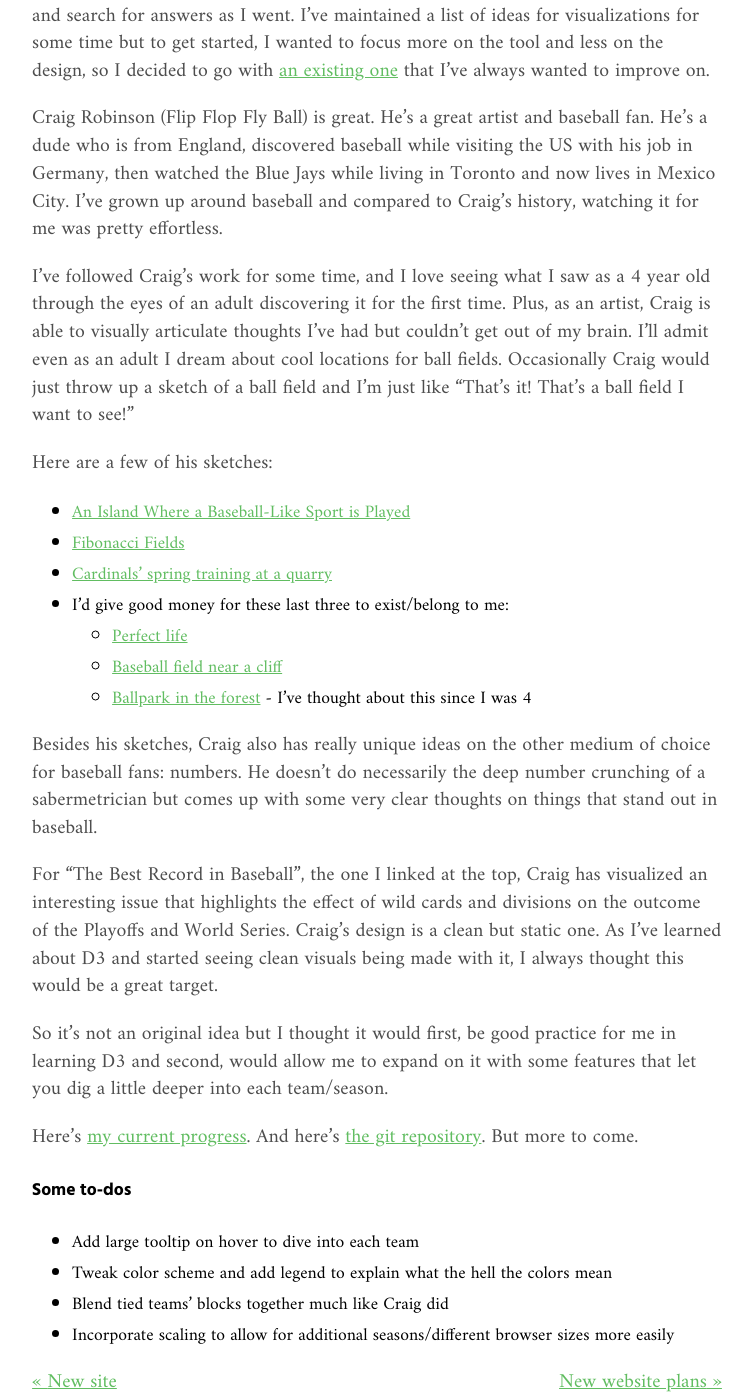
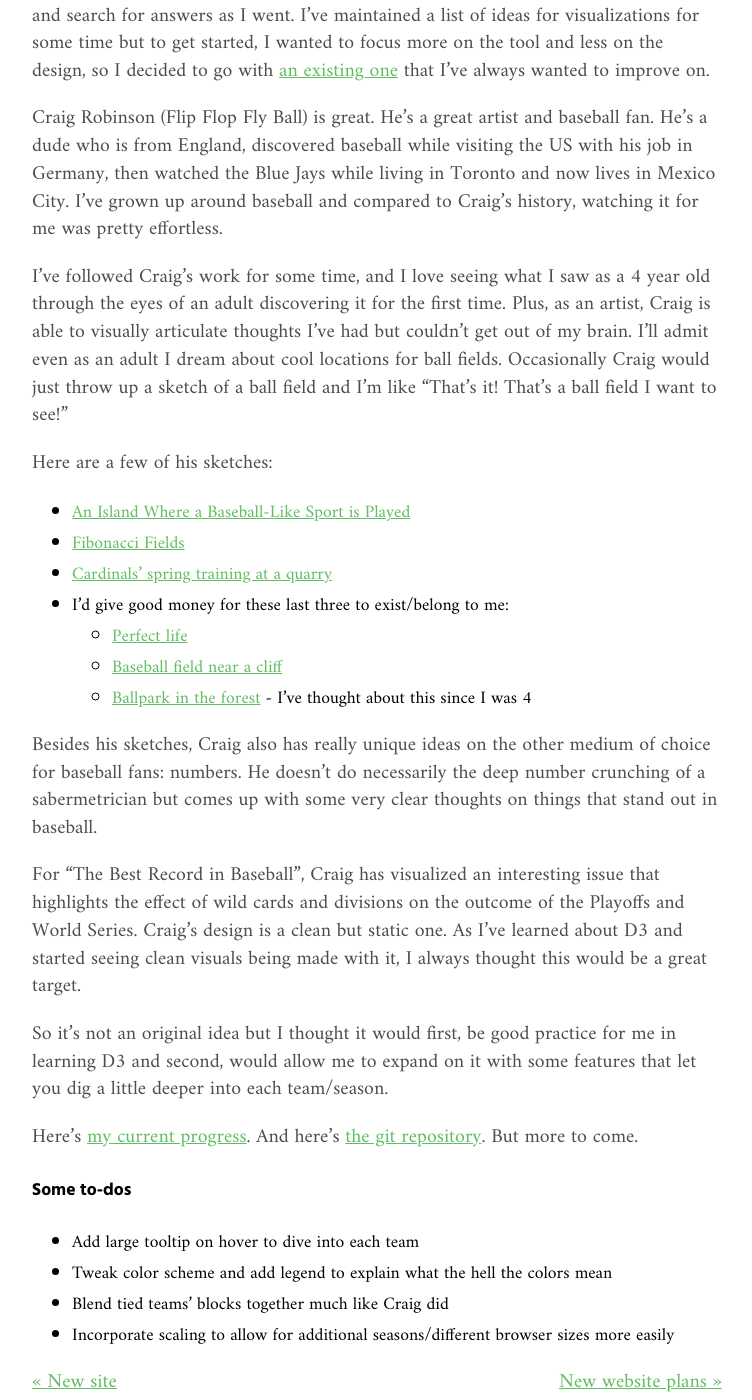
Before and after one commit to zachsanderson/words, a Jekyll site: the page built from _posts/projects/2016-04-13-best-record-in-baseball.md, in a window 1280 px wide and 1400 px high, scrolled down 356 px. Shown: the whole window, without its empty margins (263-1015 px from the left). Built offline with Jekyll 4.4.1, drawn with Linux system fonts in a browser that asks for light colours.

Commit message:
Copyediting Orioles and Best Record blog post

```diff
--- a/_posts/projects/2016-04-13-best-record-in-baseball.md
+++ b/_posts/projects/2016-04-13-best-record-in-baseball.md
@@ -21,7 +21,7 @@ Although I still had a bunch of questions, I thought it'd be best to get my hand
 
 Craig Robinson (Flip Flop Fly Ball) is great. He's a great artist and baseball fan. He's a dude who is from England, discovered baseball while visiting the US with his job in Germany, then watched the Blue Jays while living in Toronto and now lives in Mexico City. I've grown up around baseball and compared to Craig's history, watching it for me was pretty effortless.
 
-I've followed Craig's work for some time, and I love seeing what I saw as a 4 year old through the eyes of an adult discovering it for the first time. Plus, as an artist, Craig is able to visually articulate thoughts I've had but couldn't get out of my brain. I'll admit even as an adult I dream about cool locations for ball fields. Occasionally Craig would just throw up a sketch of a ball field and I'm just like "That's it! That's a ball field I want to see!"
+I've followed Craig's work for some time, and I love seeing what I saw as a 4 year old through the eyes of an adult discovering it for the first time. Plus, as an artist, Craig is able to visually articulate thoughts I've had but couldn't get out of my brain. I'll admit even as an adult I dream about cool locations for ball fields. Occasionally Craig would just throw up a sketch of a ball field and I'm like "That's it! That's a ball field I want to see!"
 
 Here are a few of his sketches:
 
@@ -35,7 +35,7 @@ Here are a few of his sketches:
 
 Besides his sketches, Craig also has really unique ideas on the other medium of choice for baseball fans: numbers. He doesn't do necessarily the deep number crunching of a sabermetrician but comes up with some very clear thoughts on things that stand out in baseball.
 
-For "The Best Record in Baseball", the one I linked at the top, Craig has visualized an interesting issue that highlights the effect of wild cards and divisions on the outcome of the Playoffs and World Series. Craig's design is a clean but static one. As I've learned about D3 and started seeing clean visuals being made with it, I always thought this would be a great target.
+For "The Best Record in Baseball", Craig has visualized an interesting issue that highlights the effect of wild cards and divisions on the outcome of the Playoffs and World Series. Craig's design is a clean but static one. As I've learned about D3 and started seeing clean visuals being made with it, I always thought this would be a great target.
 
 So it's not an original idea but I thought it would first, be good practice for me in learning D3 and second, would allow me to expand on it with some features that let you dig a little deeper into each team/season.
 
```
Also changed, not shown: _posts/projects/2016-02-05-orioles-hackathon.md (+1 -1 lines).
